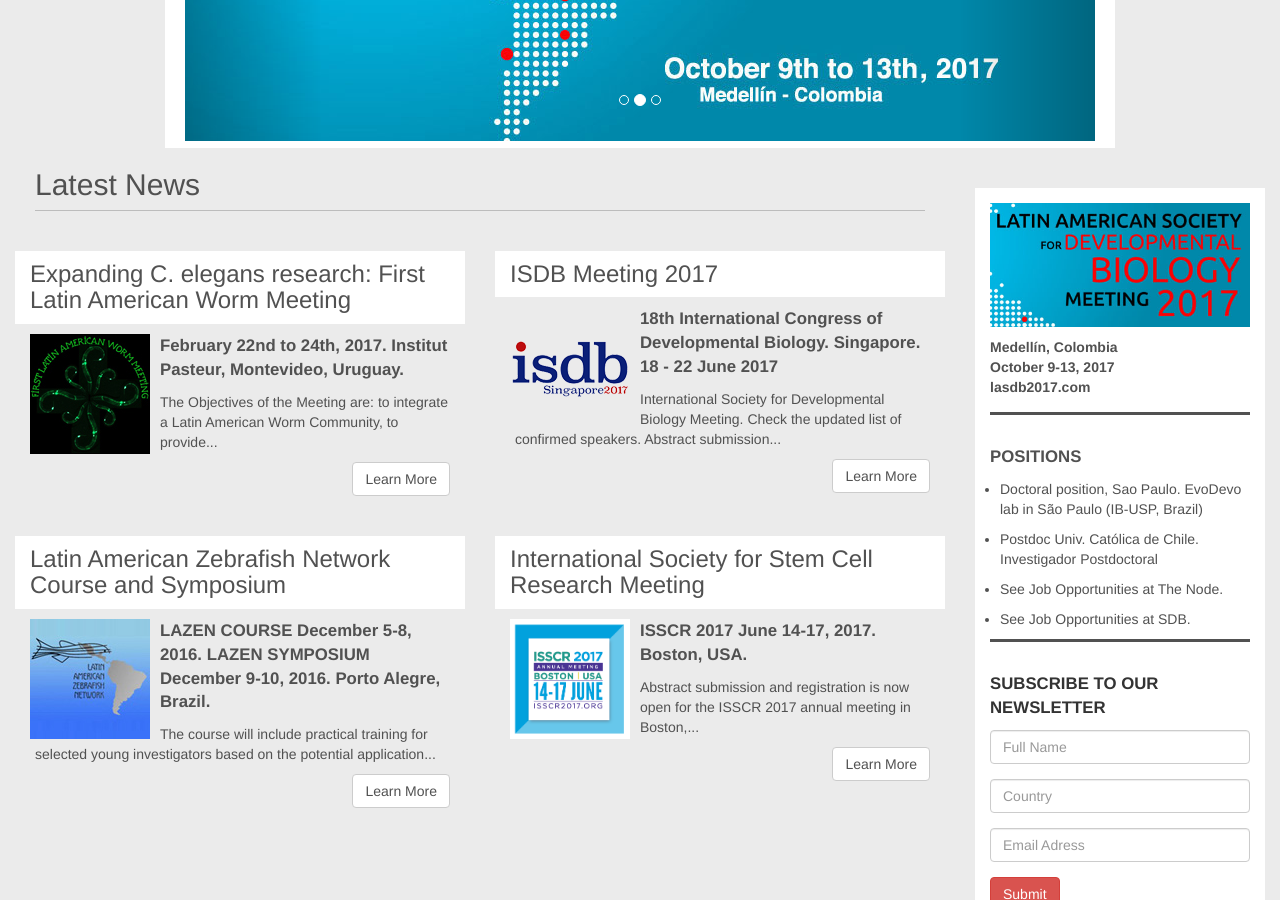
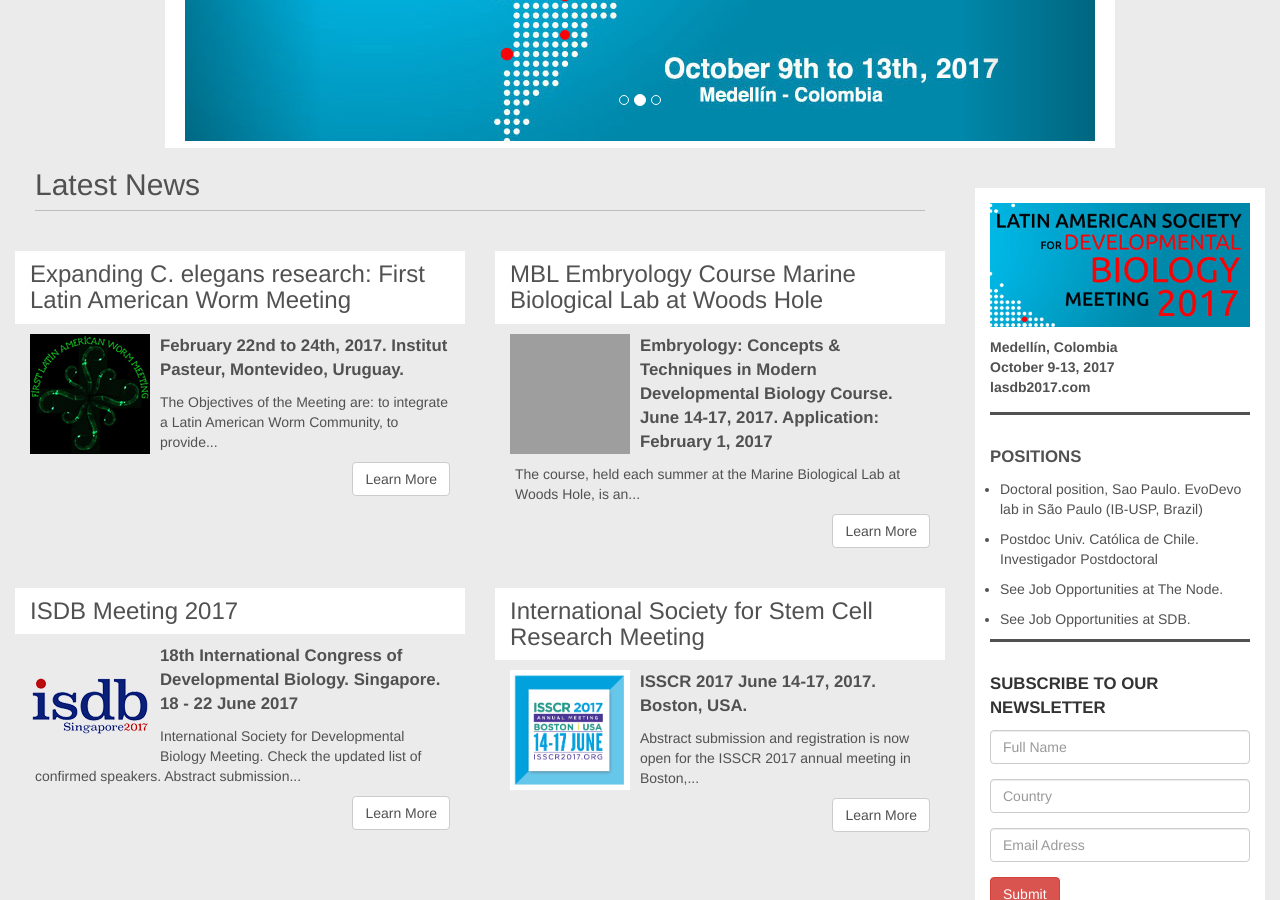
Before and after one commit to lasdb/lasdb.github.io, a Jekyll site: the page built from index.html, in a window 1280 px wide and 900 px high, scrolled down 466 px. Built offline with Jekyll 4.4.1, drawn with Linux system fonts in a browser that asks for light colours; nearby versions of some CDN libraries; grey boxes are pictures that could not be loaded.

Commit message:
Update 2000-01-01-news.markdown

```diff
--- a/_posts/2000-01-01-news.markdown
+++ b/_posts/2000-01-01-news.markdown
@@ -12,6 +12,14 @@
     imageSm: 'img/news/worm-sm.jpg'
     imageBg: '../img/news/worm-bg.jpg'
     URL: 'http://pasteur.uy/en/last-news/first-latin-american-worm-meeting'
+  - title: 'MBL Embryology Course Marine Biological Lab at Woods Hole'
+    date: '5/12/16'
+    subtitle: 'Embryology: Concepts & Techniques in Modern Developmental Biology Course. June 14-17, 2017. Application: February 1, 2017'
+    body: 'The course, held each summer at the Marine Biological Lab at Woods Hole, is an intensive six-week laboratory and lecture course for graduate students, postdoctoral fellows, and senior researchers who seek a broad view of the modern issues of developmental biology and the experimental approaches used to address these ongoing questions.
+Directors: Rich Schneider (University of California San Francisco) and David Sherwood (Duke University)'
+    imageSm: 'img/news/mbl-sm.jpg'
+    imageBg: '../img/news/mbl-bg.jpg'
+    URL: 'http://www.mbl.edu/education/courses/embryology/'
   - title: 'ISDB Meeting 2017'
     date: '1/6/16'
     subtitle: '18th International Congress of Developmental Biology. Singapore. 18 - 22 June 2017'
@@ -19,6 +27,13 @@
     imageSm: 'img/news/isdb-sm.png'
     imageBg: '../img/news/isdb-bg.png'
     URL: 'http://isdb2017.com/'
+  - title: 'International Society for Stem Cell Research Meeting'
+    date: '5/12/16'
+    subtitle: 'ISSCR 2017 June 14-17, 2017. Boston, USA.'
+    body: 'Abstract submission and registration is now open for the ISSCR 2017 annual meeting in Boston, 14-17 June. Nearly 4,000 stem cell researchers from around the world will come together to share breakthrough discoveries in stem cell science and regenerative medicine. As a researcher, you are invited to share your science at the meeting by submitting an abstract. Connect with leaders and peers in the field, and engage with the cutting-edge science and technology that is transforming human health'
+    imageSm: 'img/news/isscr-sm.png'
+    imageBg: '../img/news/isscr-bg.png'
+    URL: 'http://www.isscr.org/home/annual-meeting/isscr-2017-boston'
   - title: 'Latin American Zebrafish Network Course and Symposium'
     date: '1/6/16'
     subtitle: 'LAZEN COURSE December 5-8, 2016. LAZEN SYMPOSIUM December 9-10, 2016. Porto Alegre, Brazil.'
@@ -26,13 +41,6 @@
     imageSm: 'img/news/lazen-sm.jpg'
     imageBg: '../img/news/lazen-bg.jpg'
     URL: 'http://lazen.fcien.edu.uy/home'
-  - title: 'International Society for Stem Cell Research Meeting'
-    date: '5/12/16'
-    subtitle: 'ISSCR 2017 June 14-17, 2017. Boston, USA.'
-    body: 'Abstract submission and registration is now open for the ISSCR 2017 annual meeting in Boston, 14-17 June. Nearly 4,000 stem cell researchers from around the world will come together to share breakthrough discoveries in stem cell science and regenerative medicine. As a researcher, you are invited to share your science at the meeting by submitting an abstract. Connect with leaders and peers in the field, and engage with the cutting-edge science and technology that is transforming human health'
-    imageSm: 'img/news/isscr-sm.png'
-    imageBg: '../img/news/isscr-bg.png'
-    URL: 'http://www.isscr.org/home/annual-meeting/isscr-2017-boston'
   - title: 'Argentina: Workshop Developmental and Cellular Biology'
     date: '1/6/16'
     subtitle: 'October 27-29, 2016. Chascomus, Buenos Aires, Argentina'
```
